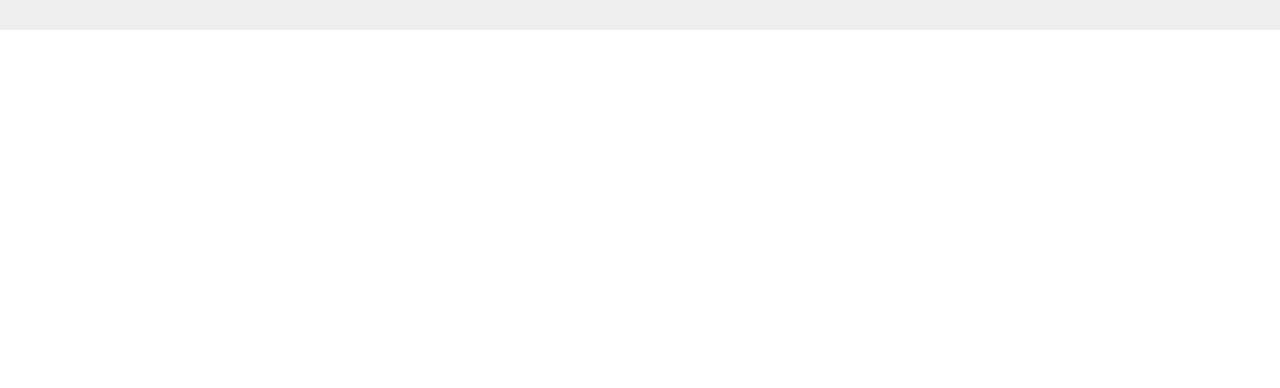
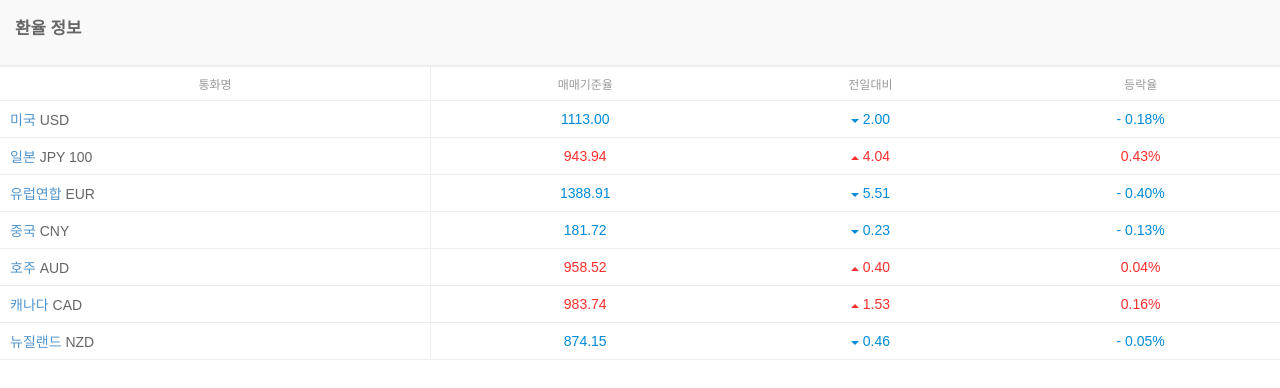
Before and after one commit to reumia/exchange_rate_calculator, a plain HTML site: page index.html in a window 1280 px wide. Drawn offline with Linux system fonts and the light colour scheme.

Commit message:
테이블 표현

```diff
--- /dev/null
+++ b/css/common.css
@@ -0,0 +1,19 @@
+
+html {
+    color: #666;
+}
+h1 {
+    font-size: 1.2em;
+}
+
+.cal-header,
+.cal-body {
+    overflow: auto;
+}
+.cal-header {
+    padding: 15px;
+    background-color: #f9f9f9;
+}
+.cal-body {
+    border-top: 1px solid #eee;
+}
--- a/css/module.css
+++ b/css/module.css
@@ -1,3 +1,20 @@
+/*
+ *  클리어픽스
+ */
 .clearfix {
     overflow: auto;
 }
+
+/*
+ *  글자 색상
+ */
+.text-default {
+    color: #666666!important;
+}
+
+/*
+ * 화살표
+ */
+.caret {
+
+}
--- a/css/style.css
+++ b/css/style.css
@@ -1,17 +1,4 @@
 @import 'normalize.css';
+@import 'common.css';
 @import 'module.css';
-
-body {
-    font-family: Arial, "nanumgothic", sans-serif;
-}
-.cal-header,
-.cal-body {
-    overflow: auto;
-}
-.cal-header {
-    padding: 15px;
-    background-color: #eee;
-}
-.cal-body {
-
-}
+@import 'table.css';
--- /dev/null
+++ b/css/table.css
@@ -0,0 +1,63 @@
+
+.cal-table {
+    width: 100%;
+    border-top: 1px solid #eee;
+    border-bottom: 1px solid #eee;
+}
+.cal-table * {
+    font-weight: normal;
+}
+.cal-table th,
+.cal-table td {
+    padding: 8px 10px;
+    border-color: #eee;
+    border-style: solid;
+    border-width: 1px 0 0;
+    font-size: 14px;
+}
+.cal-table tr th:first-child {
+    border-right-width: 1px;
+}
+.cal-table thead th {
+    font-size: 12px;
+    color: #999;
+}
+.cal-table tbody th {
+    text-align: left;
+    color: #5194cd;
+}
+.cal-table tbody td {
+    text-align: center;
+}
+
+/*
+ *  상태표시
+ */
+.tr-positive td {
+    color: #FB2F2E;
+}
+.tr-negative td {
+    color: #008AD7;
+}
+.tr-negative .td-per:before {
+    content: "- ";
+}
+.td-comp:before,
+.td-comp:before {
+    content: "";
+    display: inline-block;
+    width: 0;
+    height: 0;
+    margin-right: 4px;
+    vertical-align: middle;
+    border-right: 4px solid transparent!important;
+    border-left: 4px solid transparent!important;
+}
+.tr-positive .td-comp:before {
+    border-color: #008AD7;
+    border-bottom: 4px solid;
+}
+.tr-negative .td-comp:before {
+    border-color: #FB2F2E;
+    border-top: 4px solid;
+}
--- a/index.html
+++ b/index.html
@@ -17,10 +17,18 @@
 </head>
 <body class="cal">
 <header class="cal-header">
+    <h1>환율 정보</h1>
 </header>
 <article class="cal-body">
-    <table>
-
+    <table class="cal-table">
+        <thead>
+        <tr>
+            <th>통화명</th>
+            <th>매매기준율</th>
+            <th>전일대비</th>
+            <th>등락율</th>
+        </tr>
+        </thead>
     </table>
 </article>
 
--- a/js/common.js
+++ b/js/common.js
@@ -34,7 +34,7 @@ $(function(){
             }).appendTo($tr);
             $td_per = $("<td></td>", {
                 class: "td-per",
-                html: items[i]['등락율']
+                html: items[i]['등락율'] + "%"
             }).appendTo($tr);
             $tr.appendTo($tbody);
         }
```
Also changed, not shown: css/normalize.css.
